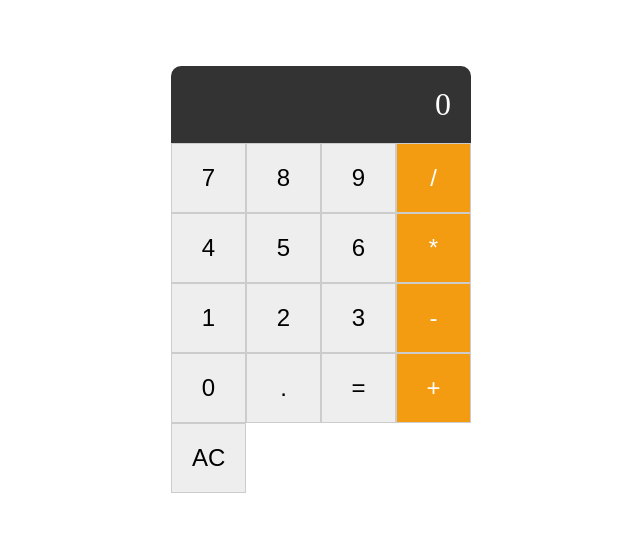
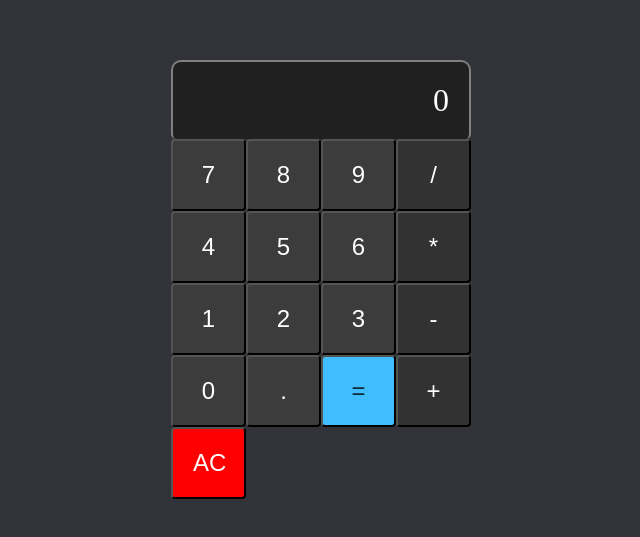
Before and after one commit to paulTan09/interactive-calculator, a plain HTML site: page index.html in a window 1280 px wide. Shown: the part 121-658 px from the top of the page, without its empty margins (319-959 px from the left). Drawn offline with Linux system fonts and the light colour scheme.

Commit message:
styling changes

```diff
--- a/style.css
+++ b/style.css
@@ -5,6 +5,7 @@ body {
   justify-content: center;
   align-items: center;
   margin: 0;
+  background-color: #313338;
 }
 
 .calculator {
@@ -22,25 +23,46 @@ button {
   width: 25%;
   padding: 20px;
   font-size: 1.5rem;
-  background-color: #eee;
-  border: 1px solid #ccc;
+  color: white;
+  background-color: #3c3c3c;
   cursor: pointer;
+  border-radius: 4px;
+  transition: background-color 0.3s ease;
+}
+button:hover {
+  background-color: #323232;
+}
+
+#btnEqual {
+  background-color: #40bdff;
+  color: #0f2839;
+}
+#btnEqual:hover {
+  background-color: #3cace8b0;
 }
 
 button:nth-child(4n) {
-  background-color: #f39c12;
+  background-color: #323232;
   color: white;
 }
+button:nth-child(4n):hover {
+  background-color: #3c3c3c;
+}
 
-button:hover {
-  background-color: #ddd;
+.clear {
+  background-color: red;
+}
+.clear:hover {
+  background-color: #cc0000;
 }
 
 .screen {
-  background-color: #333;
+  background-color: #202020;
   color: white;
   font-size: 2rem;
   padding: 20px;
   text-align: right;
-  border-radius: 10px 10px 0 0;
+  border: 2px solid grey;
+  border-radius: 10px 10px 5px 5px;
+  border-bottom: none;
 }
```
